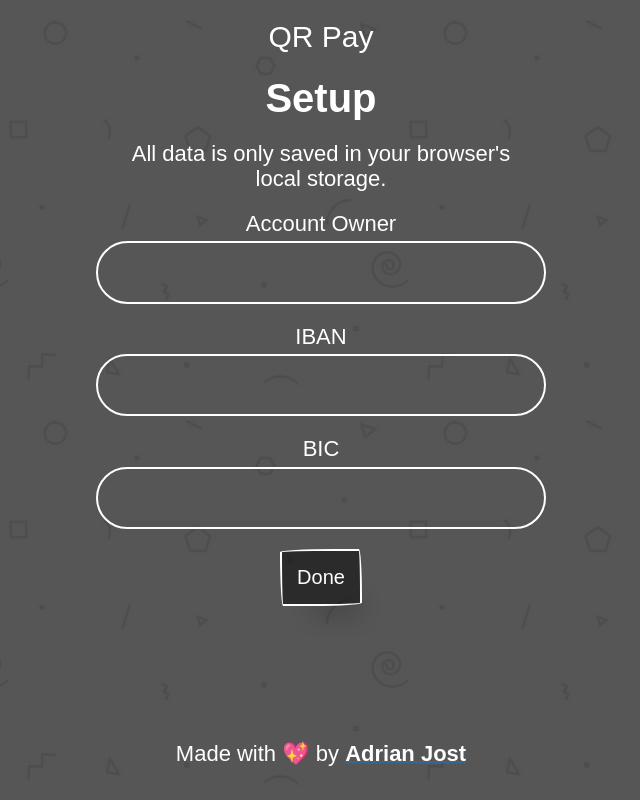
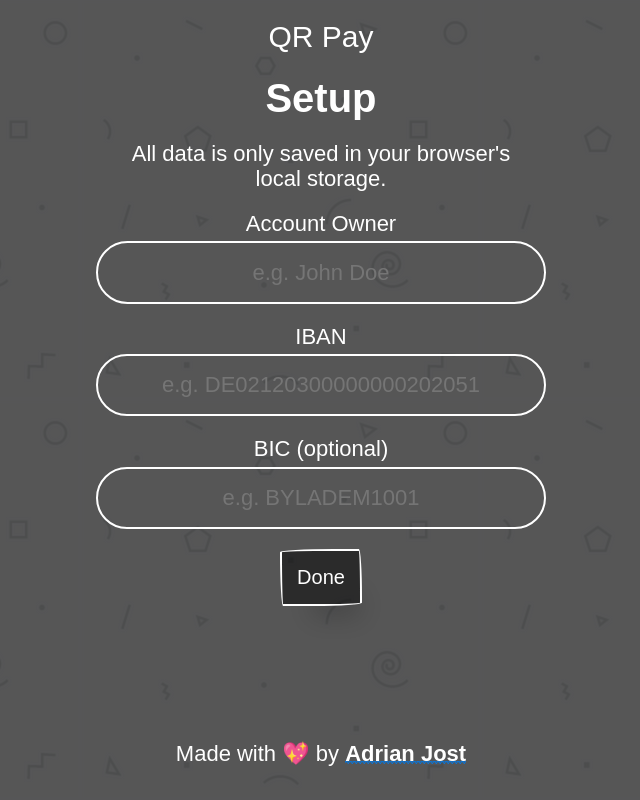
Before and after one commit to adrianjost/qrpay, a SvelteKit app: page /setup in a window 1280 px wide. Shown: the whole page, without its empty margins (319-959 px from the left). Built offline with nearby package versions, Linux system fonts and the light colour scheme; a web font is replaced by a local one.

Commit message:
🚸 improve setup UX

```diff
--- a/src/routes/setup/+page.svelte
+++ b/src/routes/setup/+page.svelte
@@ -10,22 +10,22 @@
 	<meta name="description" content="Setup your account" />
 </svelte:head>
 
-<form class="layout-inputs">
+<form class="layout-inputs" on:submit|preventDefault={() => goto('/')}>
 	<header>
 		<h1>Setup</h1>
 		<p>All data is only saved in your browser's local storage.</p>
 	</header>
 	<InputField label="Account Owner">
-		<input type="text" name="owner" bind:value={$owner} required />
+		<input type="text" name="owner" bind:value={$owner} required placeholder="e.g. John Doe" />
 	</InputField>
 	<InputField label="IBAN">
-		<input type="text" name="iban" bind:value={$iban} required />
+		<input type="text" name="iban" bind:value={$iban} required placeholder="e.g. DE02120300000000202051" />
 	</InputField>
-	<InputField label="BIC">
-		<input type="text" name="bic" bind:value={$bic} />
+	<InputField label="BIC (optional)">
+		<input type="text" name="bic" bind:value={$bic} placeholder="e.g. BYLADEM1001"/>
 	</InputField>
 
-	<button type="button" class="paper-btn" on:click={() => goto('/')} disabled={!setupCompleted}>
+	<button type="submit" class="paper-btn" disabled={!setupCompleted}>
 		Done
 	</button>
 </form>
```
